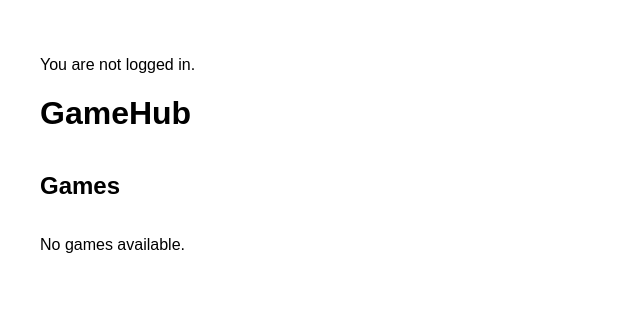
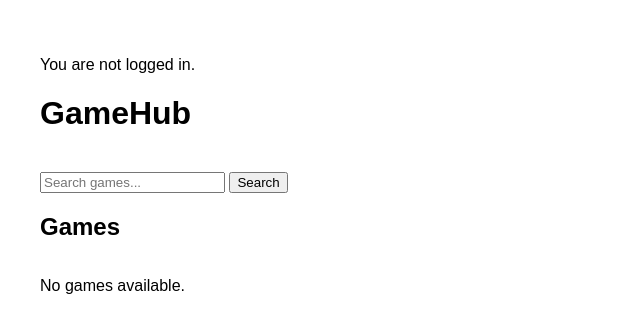
Before and after one commit to Aylar-Hosseinzadeh/gamehub, a Django app: page /games/ in a window 1280 px wide. Shown: the top 333 px of the page, without its empty margins (0-640 px from the left). Run offline with Django 5.2, Linux system fonts and the light colour scheme; data that the repository does not hold is empty.

Commit message:
Add game search functionality
- Add search functionality to the game list
- Filter games by title using GET query parameters
- Use Django QuerySet filtering with icontains
- Preserve the entered search query in the search form
- Handle empty search results

```diff
--- a/games/templates/games/home.html
+++ b/games/templates/games/home.html
@@ -21,6 +21,19 @@
     <header class="site-header">
         <h1>GameHub</h1>
     </header>
+
+    <form method="GET" action="{% url 'game_list' %}">
+        <input
+            type="text"
+            name="search"
+            placeholder="Search games..."
+            value="{{ search_query|default:'' }}"
+        >
+
+        <button type="submit">
+            Search
+        </button>
+    </form>
 
     <main>
         <section class="games-section">
--- a/games/views.py
+++ b/games/views.py
@@ -5,10 +5,18 @@ from .models import Game
 from .forms import GameForm
 
 def home(request):
-    games = Game.objects.all()
+    search_query = request.GET.get("search")
+    if search_query:
+        games = Game.objects.filter(
+            title__icontains=search_query
+        )
+    else:
+        games = Game.objects.all()
+
     return render(request, "games/home.html", {"games": games})
 
 def login_view(request):
+    print(request.GET)
     if request.method == "POST":
         username = request.POST.get("username")
         password = request.POST.get("password")
```
